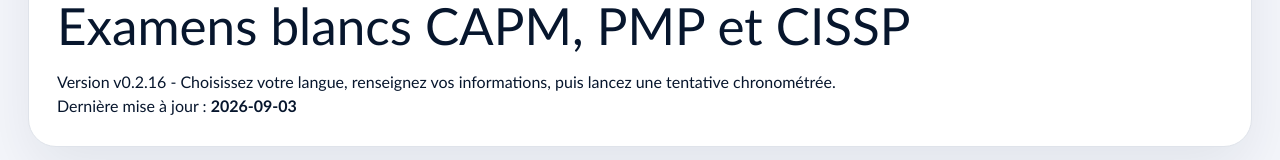
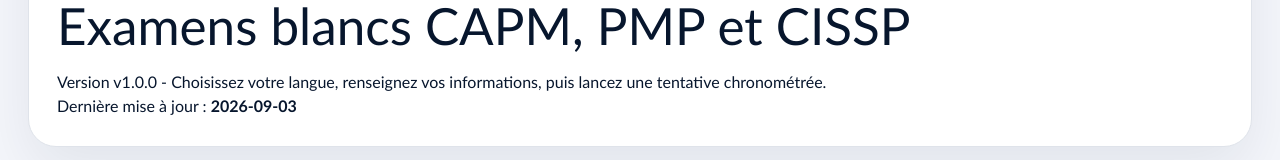
Before and after one commit to mayloshi/pmi-drc-kmaj-exam-platform, a Next.js app: page / in a window 1280 px wide. Shown: the part 190-350 px from the top of the page. Built offline with nearby package versions, Linux system fonts and the light colour scheme.

Commit message:
Release v1.0.0 with stable Supabase requests

```diff
--- a/app/page.tsx
+++ b/app/page.tsx
@@ -119,7 +119,7 @@
   user?: { id: string; email?: string };
 };
 
-const VERSION = "v0.2.16";
+const VERSION = "v1.0.0";
 const UPDATED_AT = "2026-09-03";
 const PLATFORM_URL = "https://test.pmi-drcongo.org/";
 const AUTH_REDIRECT_URL = PLATFORM_URL;
@@ -1310,7 +1310,7 @@
     }
     const response = await fetch(`${cleanSupabaseUrl(settings.supabaseUrl)}${path}`, {
       method: options.method || "GET",
-      headers: supabaseHeaders(settings, options.token || supabaseSession?.access_token, options.prefer),
+      headers: supabaseHeaders(settings, options.token, options.prefer),
       body: options.body === undefined ? undefined : JSON.stringify(options.body),
     });
     return parseSupabaseResponse<T>(response);
@@ -2656,7 +2656,7 @@
                           <td>
                             <div className="row-actions">
                               <button onClick={() => { setActiveAttempt(attempt); setSelectedLotId(attempt.lotId); setView("results"); window.setTimeout(() => window.scrollTo({ top: 0, behavior: "smooth" }), 0); }}>o {t.see}</button>
-                              <button onClick={() => withBusy(t.loadingActivationEmail, () => sendDetailedResults(attempt))} disabled={Boolean(busyMessage)}>@ Email</button>
+                              <button onClick={() => withBusy(t.loadingAction, () => sendDetailedResults(attempt))} disabled={Boolean(busyMessage)}>@ Email</button>
                               <button className="danger-button" onClick={() => withBusy(t.loadingAction, () => deleteAttempt(attempt))} disabled={Boolean(busyMessage)}>x {language === "fr" ? "Supprimer" : "Delete"}</button>
                             </div>
                           </td>
--- a/package.json
+++ b/package.json
@@ -1,6 +1,6 @@
 {
   "name": "pmi-drc-kmaj-exam-platform",
-  "version": "0.2.16",
+  "version": "1.0.0",
   "private": true,
   "engines": {
     "node": ">=22.13.0"
```
Also changed, not shown: 1 other file (tests, documents, lock files or other folders).
